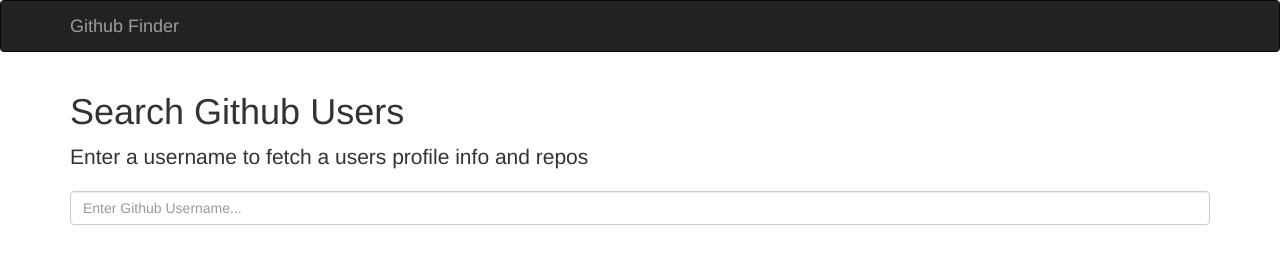
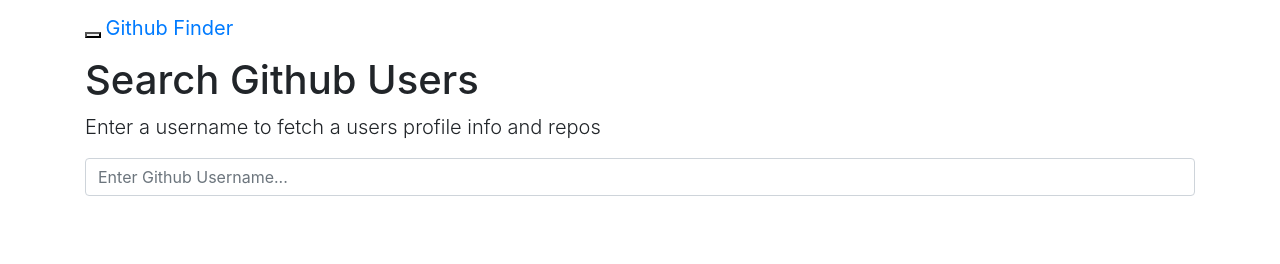
Before and after one commit to DaliChao/GithubFinder, a plain HTML site: page index.html in a window 1280 px wide. Drawn offline with nearby package versions, Linux system fonts and the light colour scheme.

Commit message:
Update index.html

```diff
--- a/index.html
+++ b/index.html
@@ -7,7 +7,7 @@
     <title>Github Finder</title>
 
     <!-- Bootstrap core CSS -->
-    <link href="https://bootswatch.com/simplex/bootstrap.min.css" rel="stylesheet">
+    <link href="https://maxcdn.bootstrapcdn.com/bootstrap/4.0.0/css/bootstrap.min.css" rel="stylesheet">
     <link rel="stylesheet" href="css/style.css">
   </head>
 
```
